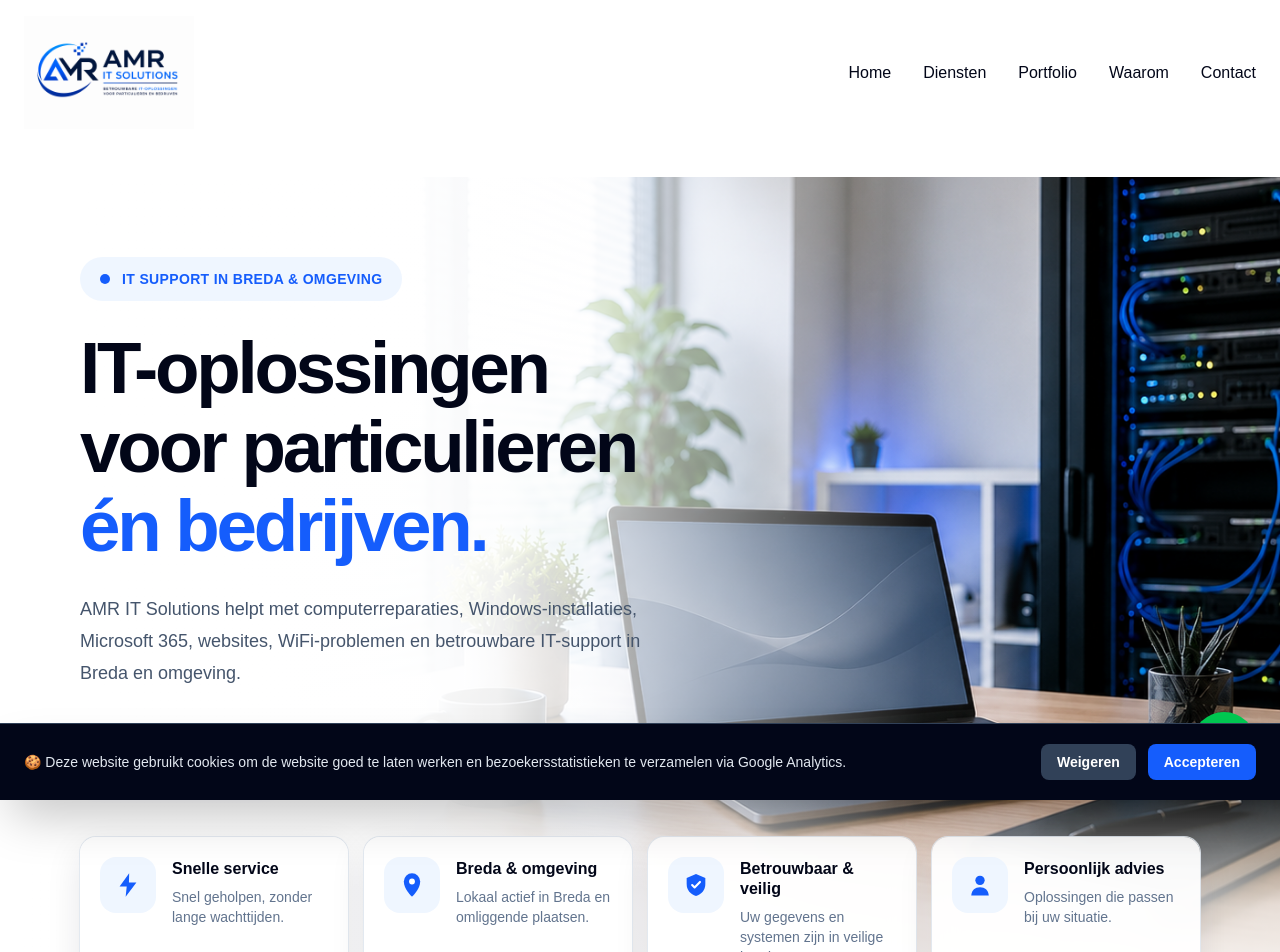
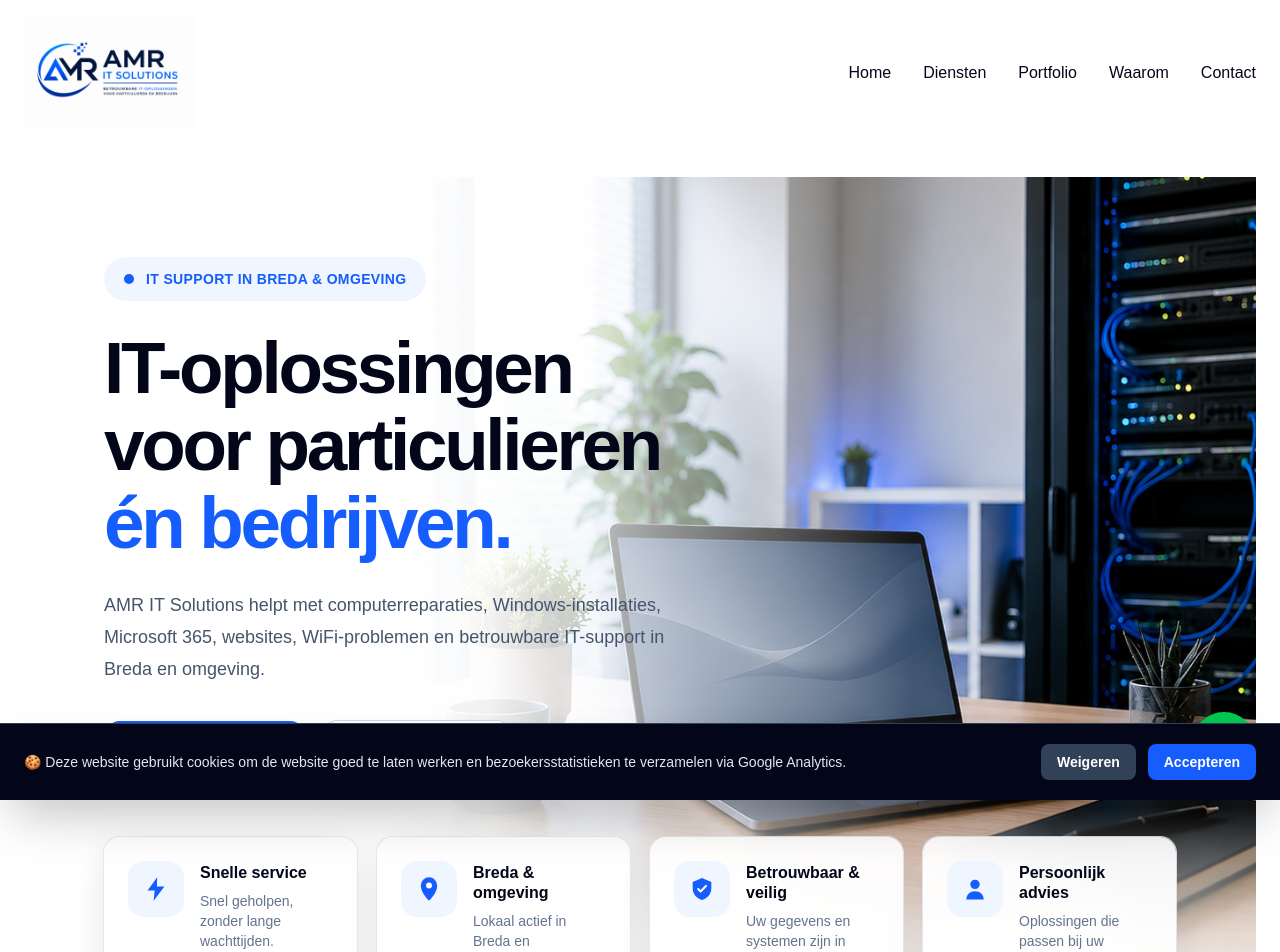
Before and after one commit to amritsolutions/amr-it-solutions, a Next.js app: page / in a window 1280 px wide. Shown: the top 952 px of the page. Built offline with nearby package versions, Linux system fonts and the light colour scheme.

Commit message:
hero verbeter

```diff
--- a/components/Hero.tsx
+++ b/components/Hero.tsx
@@ -2,12 +2,7 @@ import Image from "next/image";
 
 function LightningIcon() {
   return (
-    <svg
-      viewBox="0 0 24 24"
-      fill="none"
-      aria-hidden="true"
-      className="h-7 w-7"
-    >
+    <svg viewBox="0 0 24 24" aria-hidden="true" className="h-7 w-7">
       <path
         d="M13 2 4.8 13.2h6.1L10 22l9.2-12.2h-6.4L13 2Z"
         fill="currentColor"
@@ -18,12 +13,7 @@ function LightningIcon() {
 
 function LocationIcon() {
   return (
-    <svg
-      viewBox="0 0 24 24"
-      fill="none"
-      aria-hidden="true"
-      className="h-7 w-7"
-    >
+    <svg viewBox="0 0 24 24" aria-hidden="true" className="h-7 w-7">
       <path
         d="M12 22s7-6.1 7-13A7 7 0 1 0 5 9c0 6.9 7 13 7 13Z"
         fill="currentColor"
@@ -35,12 +25,7 @@ function LocationIcon() {
 
 function ShieldIcon() {
   return (
-    <svg
-      viewBox="0 0 24 24"
-      fill="none"
-      aria-hidden="true"
-      className="h-7 w-7"
-    >
+    <svg viewBox="0 0 24 24" aria-hidden="true" className="h-7 w-7">
       <path
         d="M12 2.5 20 6v5.2c0 5.1-3.3 8.9-8 10.3-4.7-1.4-8-5.2-8-10.3V6l8-3.5Z"
         fill="currentColor"
@@ -51,6 +36,7 @@ function ShieldIcon() {
         strokeWidth="1.8"
         strokeLinecap="round"
         strokeLinejoin="round"
+        fill="none"
       />
     </svg>
   );
@@ -58,12 +44,7 @@ function ShieldIcon() {
 
 function PersonIcon() {
   return (
-    <svg
-      viewBox="0 0 24 24"
-      fill="none"
-      aria-hidden="true"
-      className="h-7 w-7"
-    >
+    <svg viewBox="0 0 24 24" aria-hidden="true" className="h-7 w-7">
       <circle cx="12" cy="8" r="4" fill="currentColor" />
       <path
         d="M4.5 21c.5-4.7 3.2-7 7.5-7s7 2.3 7.5 7h-15Z"
@@ -94,44 +75,11 @@ function MessageIcon() {
 
 function GridIcon() {
   return (
-    <svg
-      viewBox="0 0 24 24"
-      fill="none"
-      aria-hidden="true"
-      className="h-5 w-5"
-    >
-      <rect
-        x="4"
-        y="4"
-        width="6"
-        height="6"
-        rx="1"
-        fill="currentColor"
-      />
-      <rect
-        x="14"
-        y="4"
-        width="6"
-        height="6"
-        rx="1"
-        fill="currentColor"
-      />
-      <rect
-        x="4"
-        y="14"
-        width="6"
-        height="6"
-        rx="1"
-        fill="currentColor"
-      />
-      <rect
-        x="14"
-        y="14"
-        width="6"
-        height="6"
-        rx="1"
-        fill="currentColor"
-      />
+    <svg viewBox="0 0 24 24" aria-hidden="true" className="h-5 w-5">
+      <rect x="4" y="4" width="6" height="6" rx="1" fill="currentColor" />
+      <rect x="14" y="4" width="6" height="6" rx="1" fill="currentColor" />
+      <rect x="4" y="14" width="6" height="6" rx="1" fill="currentColor" />
+      <rect x="14" y="14" width="6" height="6" rx="1" fill="currentColor" />
     </svg>
   );
 }
@@ -161,85 +109,53 @@ const features = [
 
 export default function Hero() {
   return (
-    <section
-      id="home"
-      className="
-        relative left-1/2 w-screen -translate-x-1/2
-        overflow-hidden bg-white
-      "
-    >
-      <div className="relative min-h-[820px] lg:min-h-[850px]">
-        {/* Achtergrondfoto */}
-        <div className="absolute inset-0">
+    <section id="home" className="relative w-full overflow-hidden bg-white">
+      <div className="relative">
+        {/* Desktopachtergrond */}
+        <div className="absolute inset-0 hidden lg:block">
           <Image
             src="/images/hero.jpg"
             alt="Moderne IT-werkplek met laptop en serverapparatuur"
             fill
             priority
             sizes="100vw"
-            className="
-              object-cover
-              object-[72%_center]
-              sm:object-[70%_center]
-              lg:object-[67%_center]
-            "
+            className="object-cover object-[72%_center]"
           />
 
-          {/* Witte overgang links */}
           <div
-            className="absolute inset-0 hidden lg:block"
+            className="absolute inset-0"
             style={{
               background:
-                "linear-gradient(90deg, rgba(255,255,255,1) 0%, rgba(255,255,255,0.99) 29%, rgba(255,255,255,0.94) 39%, rgba(255,255,255,0.58) 53%, rgba(255,255,255,0.08) 72%, rgba(255,255,255,0) 82%)",
+                "linear-gradient(90deg, rgba(255,255,255,1) 0%, rgba(255,255,255,0.99) 27%, rgba(255,255,255,0.94) 38%, rgba(255,255,255,0.58) 52%, rgba(255,255,255,0.08) 72%, rgba(255,255,255,0) 83%)",
             }}
           />
 
-          {/* Mobiele witte laag */}
-          <div
-            className="absolute inset-0 lg:hidden"
-            style={{
-              background:
-                "linear-gradient(180deg, rgba(255,255,255,0.98) 0%, rgba(255,255,255,0.94) 58%, rgba(255,255,255,0.78) 100%)",
-            }}
+          <div className="absolute inset-x-0 bottom-0 h-64 bg-gradient-to-t from-white via-white/70 to-transparent" />
+        </div>
+
+        <div className="relative mx-auto max-w-[1600px] px-6 pb-10 pt-12 sm:px-10 lg:min-h-[850px] lg:px-16 lg:pb-12 lg:pt-20 xl:px-20">
+          {/* Mobiele foto apart weergegeven */}
+          <div className="relative mb-8 h-[260px] overflow-hidden rounded-[1.75rem] sm:h-[340px] lg:hidden">
+            <Image
+              src="/images/hero.jpg"
+              alt="Moderne IT-werkplek met laptop en serverapparatuur"
+              fill
+              priority
+              sizes="100vw"
+              className="object-cover object-[72%_center]"
             />
 
-          {/* Zachte onderlaag */}
-          <div className="absolute inset-x-0 bottom-0 h-64 bg-gradient-to-t from-white via-white/75 to-transparent" />
+            <div className="absolute inset-0 bg-gradient-to-t from-black/15 via-transparent to-transparent" />
           </div>
 
-        <div
-          className="
-            relative mx-auto flex min-h-[820px] max-w-[1500px] flex-col
-            px-6 pb-10 pt-16
-            sm:px-10
-            lg:min-h-[850px] lg:px-16 lg:pb-12 lg:pt-20
-            xl:px-20
-          "
-        >
-          {/* Tekstgedeelte */}
+          <div className="flex min-h-0 flex-col lg:min-h-[758px]">
             <div className="max-w-[660px]">
-            <div
-              className="
-                mb-7 inline-flex items-center gap-3 rounded-full
-                bg-blue-50/95 px-5 py-3
-                text-xs font-bold uppercase tracking-wide text-blue-600
-                sm:text-sm
-              "
-            >
+              <div className="mb-7 inline-flex items-center gap-3 rounded-full bg-blue-50/95 px-5 py-3 text-xs font-bold uppercase tracking-wide text-blue-600 sm:text-sm">
                 <span className="h-2.5 w-2.5 rounded-full bg-blue-600" />
                 IT Support in Breda & omgeving
               </div>
 
-            <h1
-              className="
-                max-w-[650px]
-                text-[3rem] font-extrabold leading-[1.08]
-                tracking-[-0.045em] text-slate-950
-                sm:text-[3.7rem]
-                lg:text-[4.25rem]
-                xl:text-[4.55rem]
-              "
-            >
+              <h1 className="max-w-[650px] text-[2.75rem] font-extrabold leading-[1.06] tracking-[-0.045em] text-slate-950 sm:text-[3.7rem] lg:text-[4.25rem] xl:text-[4.55rem]">
                 IT-oplossingen
                 <br />
                 voor particulieren
@@ -247,29 +163,16 @@ export default function Hero() {
                 <span className="text-blue-600">én bedrijven.</span>
               </h1>
 
-            <p
-              className="
-                mt-7 max-w-[610px]
-                text-base leading-7 text-slate-600
-                sm:text-lg sm:leading-8
-              "
-            >
+              <p className="mt-7 max-w-[610px] text-base leading-7 text-slate-600 sm:text-lg sm:leading-8">
                 AMR IT Solutions helpt met computerreparaties,
-              Windows-installaties, Microsoft 365, websites, WiFi-problemen en
-              betrouwbare IT-support in Breda en omgeving.
+                Windows-installaties, Microsoft 365, websites, WiFi-problemen
+                en betrouwbare IT-support in Breda en omgeving.
               </p>
 
-            <div className="mt-9 flex flex-wrap gap-4">
+              <div className="mt-9 flex flex-col gap-4 sm:flex-row sm:flex-wrap">
                 <a
                   href="#contact"
-                className="
-                  inline-flex min-h-14 items-center justify-center gap-3
-                  rounded-2xl bg-blue-600 px-7 py-4
-                  text-sm font-semibold text-white
-                  shadow-lg shadow-blue-600/20
-                  transition duration-200
-                  hover:-translate-y-0.5 hover:bg-blue-700
-                "
+                  className="inline-flex min-h-14 items-center justify-center gap-3 rounded-2xl bg-blue-600 px-7 py-4 text-sm font-semibold text-white shadow-lg shadow-blue-600/20 transition duration-200 hover:-translate-y-0.5 hover:bg-blue-700"
                 >
                   <MessageIcon />
                   Vraag direct hulp
@@ -277,14 +180,7 @@ export default function Hero() {
 
                 <a
                   href="#diensten"
-                className="
-                  inline-flex min-h-14 items-center justify-center gap-3
-                  rounded-2xl bg-white/95 px-7 py-4
-                  text-sm font-semibold text-slate-800
-                  shadow-sm ring-1 ring-slate-300
-                  transition duration-200
-                  hover:-translate-y-0.5 hover:bg-slate-50
-                "
+                  className="inline-flex min-h-14 items-center justify-center gap-3 rounded-2xl bg-white/95 px-7 py-4 text-sm font-semibold text-slate-800 shadow-sm ring-1 ring-slate-300 transition duration-200 hover:-translate-y-0.5 hover:bg-slate-50"
                 >
                   <GridIcon />
                   Bekijk diensten
@@ -292,37 +188,16 @@ export default function Hero() {
               </div>
             </div>
 
-          {/* Vier informatiekaarten */}
-          <div
-            className="
-              mt-auto grid gap-4 pt-14
-              sm:grid-cols-2
-              lg:grid-cols-4
-            "
-          >
+            <div className="mt-12 grid gap-5 sm:grid-cols-2 lg:mt-auto lg:grid-cols-4 lg:pt-14">
               {features.map((feature) => {
                 const Icon = feature.icon;
 
                 return (
                   <article
                     key={feature.title}
-                  className="
-                    flex min-h-[122px] items-start gap-4
-                    rounded-2xl bg-white/95 p-5
-                    shadow-[0_12px_35px_rgba(15,23,42,0.10)]
-                    ring-1 ring-slate-200/90
-                    backdrop-blur-md
-                    transition duration-200
-                    hover:-translate-y-1
-                    hover:shadow-[0_18px_45px_rgba(15,23,42,0.14)]
-                  "
+                    className="flex min-h-[132px] items-start gap-4 rounded-2xl bg-white/95 p-6 shadow-[0_12px_35px_rgba(15,23,42,0.10)] ring-1 ring-slate-200/90 backdrop-blur-md transition duration-200 hover:-translate-y-1 hover:shadow-[0_18px_45px_rgba(15,23,42,0.14)]"
                   >
-                  <div
-                    className="
-                      flex h-14 w-14 shrink-0 items-center justify-center
-                      rounded-2xl bg-blue-50 text-blue-600
-                    "
-                  >
+                    <div className="flex h-14 w-14 shrink-0 items-center justify-center rounded-2xl bg-blue-50 text-blue-600">
                       <Icon />
                     </div>
 
@@ -341,6 +216,7 @@ export default function Hero() {
             </div>
           </div>
         </div>
+      </div>
     </section>
   );
 }
```
Lines whose indentation alone changed are shown as unchanged.
